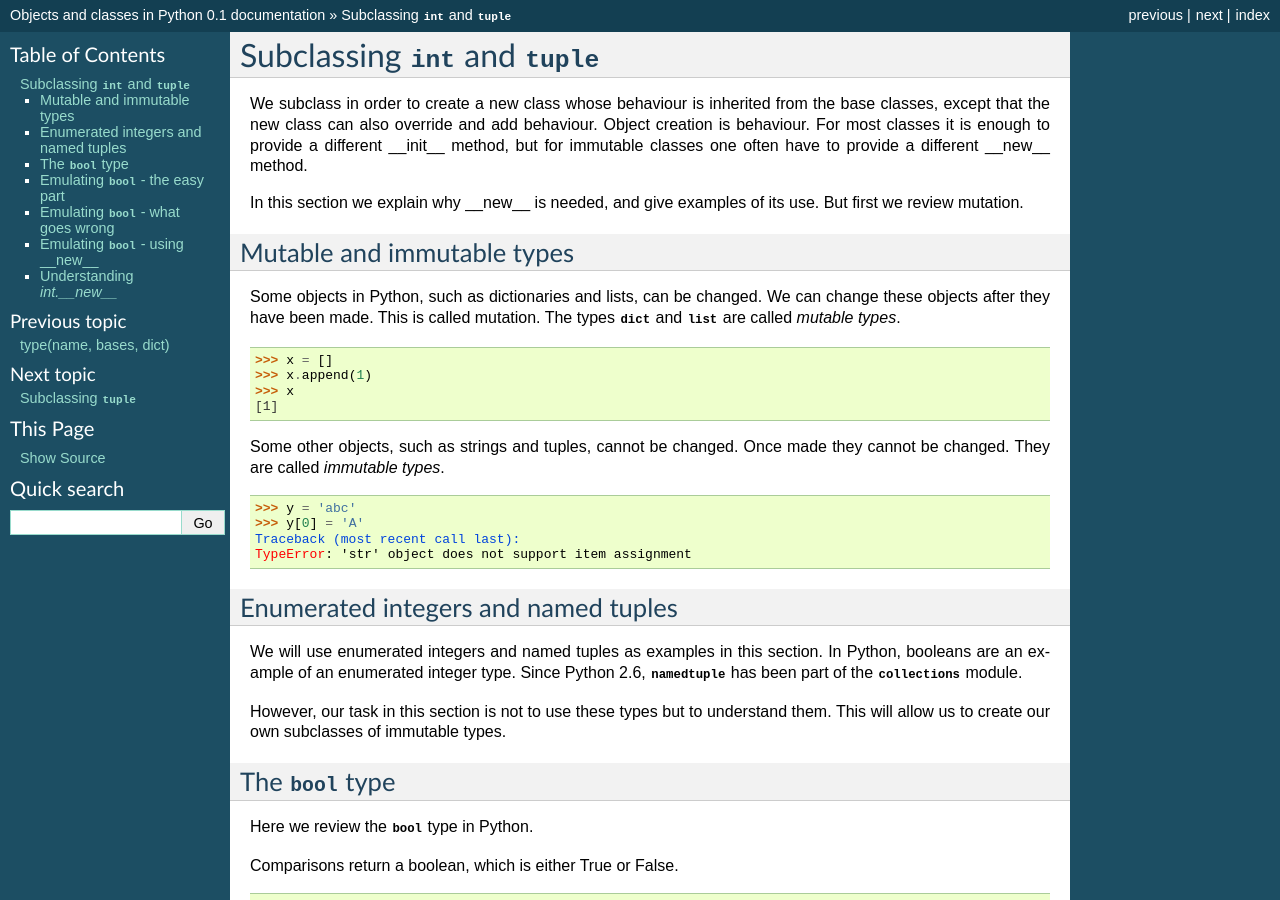
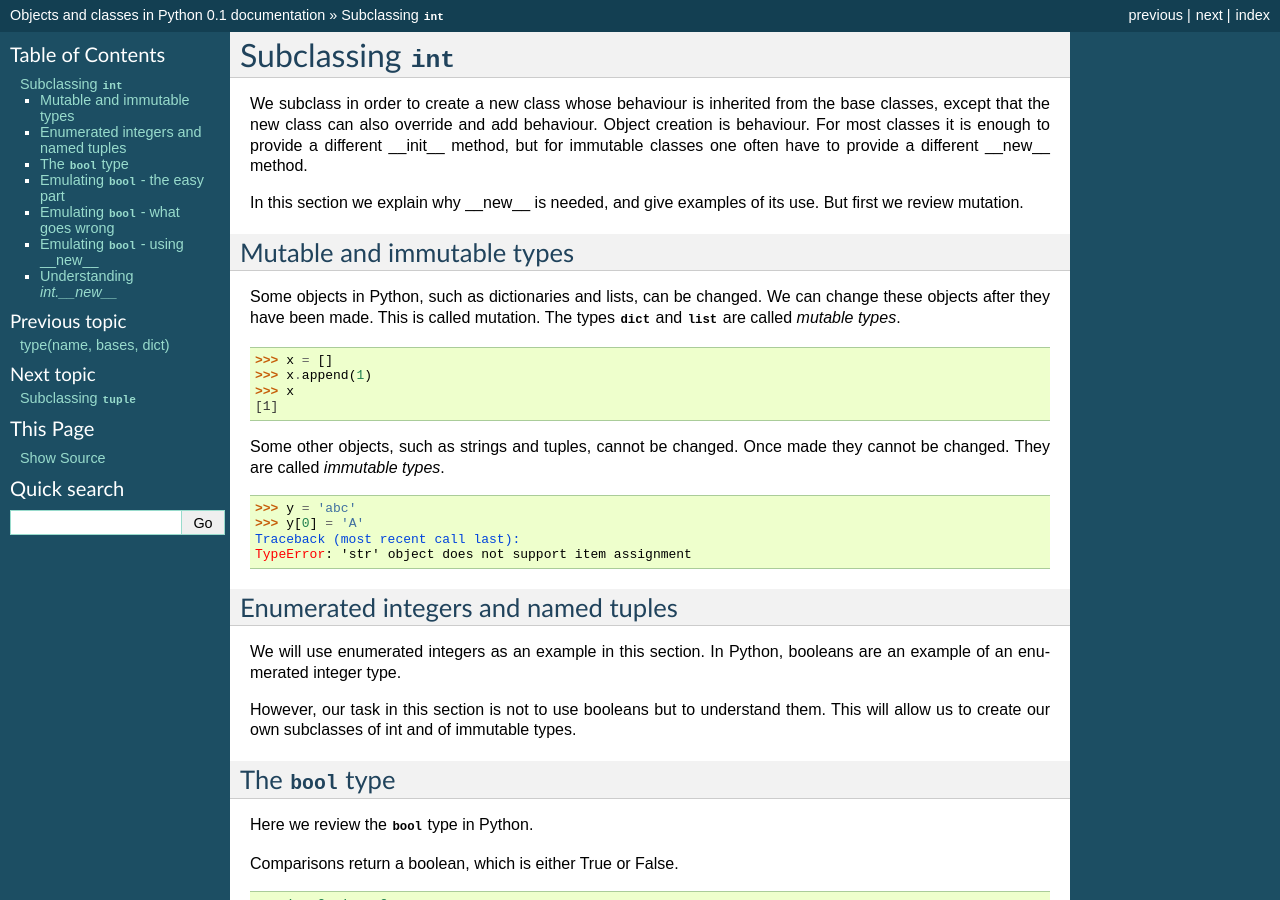
Before and after one commit to nazrulworld/jfine-python-classes-tutorial, a Sphinx documentation site: the page built from source/subclass-int.rst, in a window 1280 px wide and 900 px high. Built offline with Sphinx 7.4.7, drawn with Linux system fonts in a browser that asks for light colours.

Commit message:
Factor out namedtuple from subclass-int.

```diff
--- a/source/subclass-int.rst
+++ b/source/subclass-int.rst
@@ -1,5 +1,5 @@
-Subclassing :class:`int` and :class:`tuple`
-===========================================
+Subclassing :class:`int`
+========================
 
 We subclass in order to create a new class whose behaviour is
 inherited from the base classes, except that the new class can also
@@ -37,14 +37,12 @@ TypeError: 'str' object does not support item assignment
 Enumerated integers and named tuples
 ------------------------------------
 
-We will use enumerated integers and named tuples as examples in this
-section.  In Python, booleans are an example of an enumerated integer
-type.  Since Python 2.6, :class:`namedtuple` has been part of the
-:mod:`collections` module.
+We will use enumerated integers as an example in this section.  In
+Python, booleans are an example of an enumerated integer type.
 
-However, our task in this section is not to use these types but to
+However, our task in this section is not to use booleans but to
 understand them.  This will allow us to create our own subclasses of
-immutable types.
+int and of immutable types.
 
 
 The :class:`bool` type
--- a/source/subclass-tuple.rst
+++ b/source/subclass-tuple.rst
@@ -1,2 +1,5 @@
 Subclassing :class:`tuple`
 ==========================
+
+Since Python 2.6, :class:`namedtuple` has been part of the
+:mod:`collections` module.
```
